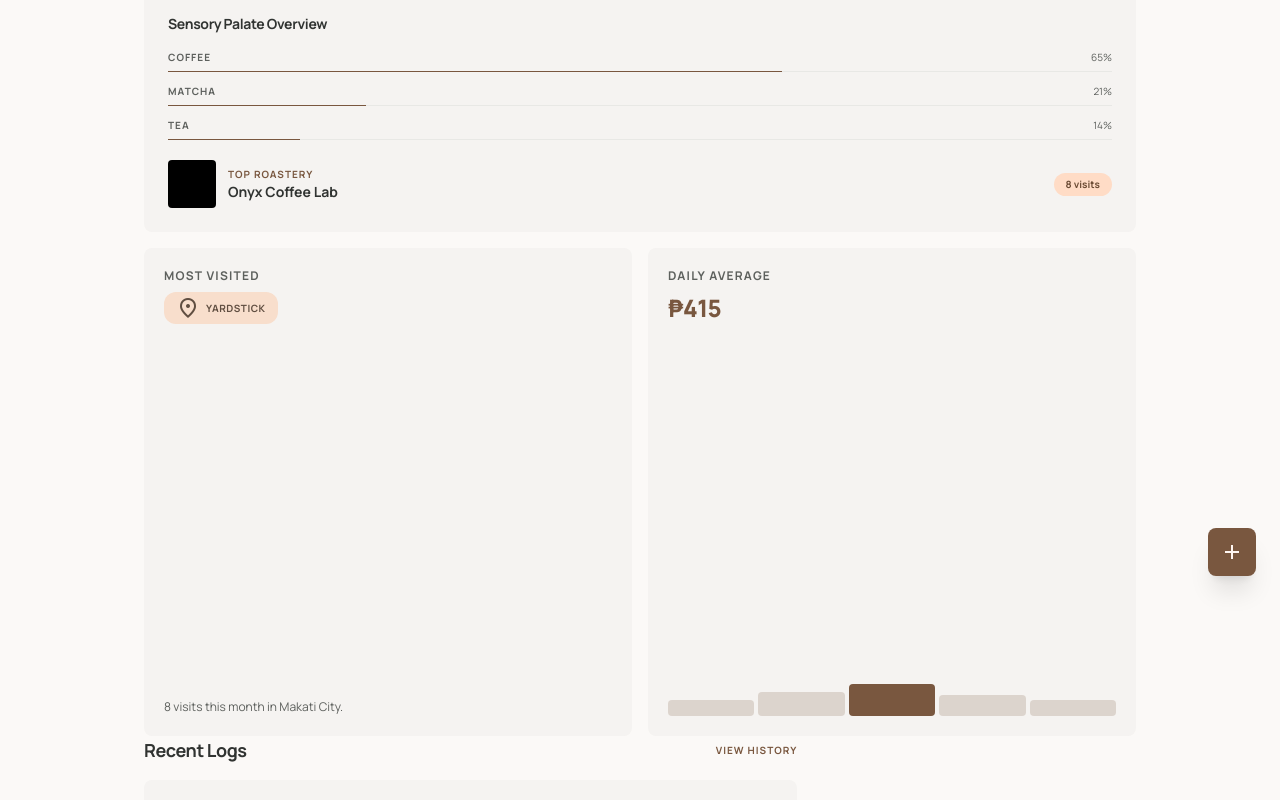
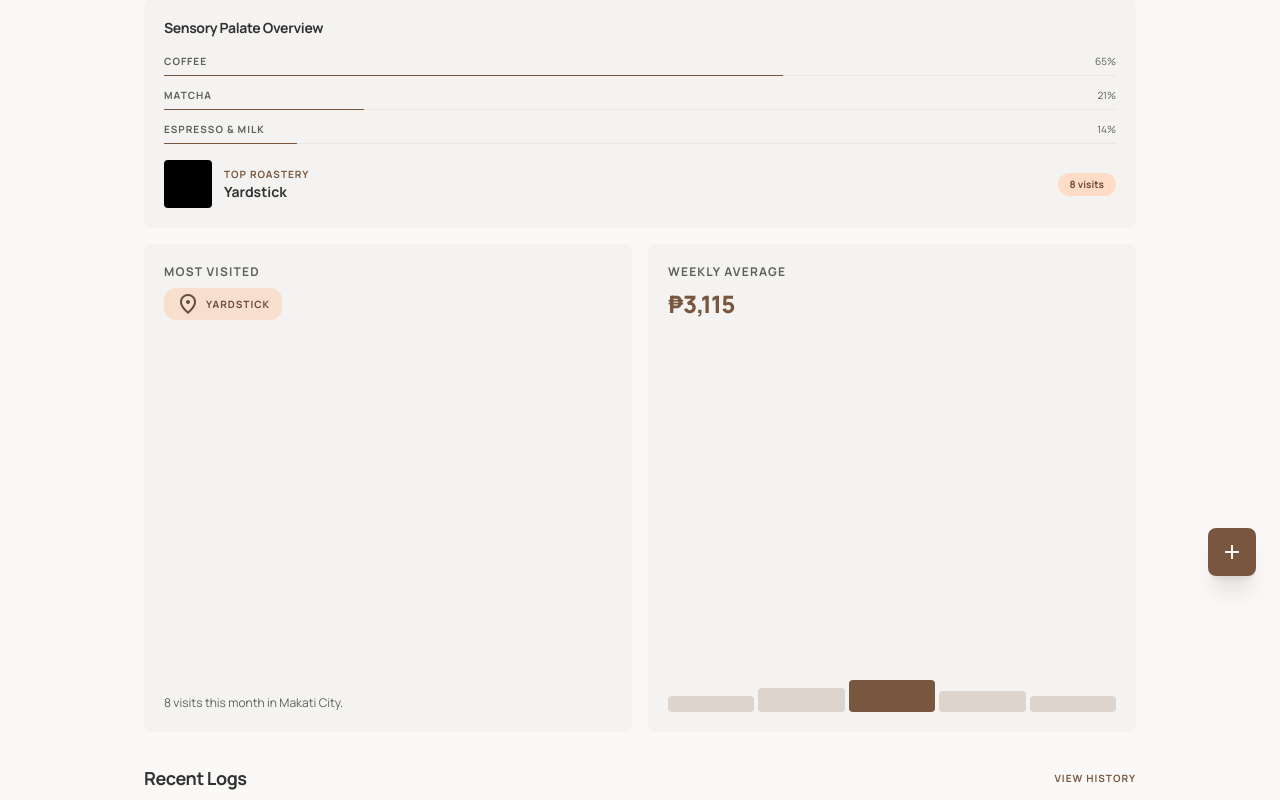
Before and after one commit to airemcs/brew-memoir, a Next.js app: page / in a window 1280 px wide. Shown: the part 200-1000 px from the top of the page. Built offline with nearby package versions, Linux system fonts and the light colour scheme.

Commit message:
Clean Paddings

```diff
--- a/src/app/page.tsx
+++ b/src/app/page.tsx
@@ -1,5 +1,5 @@
 import Link from "next/link";
-import type { BeverageCategory, CategoryBreakdown, IEntry, OverviewStats } from "@/types";
+import type { BeverageCategory, IEntry, OverviewStats } from "@/types";
 
 // ---------------------------------------------------------------------------
 // Data layer — replace these with async DB / API calls when backend is ready.
@@ -7,27 +7,48 @@ import type { BeverageCategory, CategoryBreakdown, IEntry, OverviewStats } from
 // so swapping in real data requires only changing the function bodies.
 // ---------------------------------------------------------------------------
 
-function getMonthLabel(): string {
-  return "September";
+// Replace with: GET /api/analytics/budget — user's monthly budget + current spend
+function getBudgetStats(): { totalSpent: number; budgetAmount: number } {
+  return { totalSpent: 12450, budgetAmount: 17292 };
 }
 
+// Replace with: currentMonth from GET /api/analytics/overview
 function getOverviewStats(): OverviewStats["currentMonth"] {
   return {
-    totalSpent: 212.8,
-    totalDrinks: 42,
-    averagePerDrink: 1300.5,
-    topChoices: ["Ceremonial Matcha", "Hojicha Latte", "Ethiopian Pour Over"],
+    totalSpent: 12450,
+    totalDrinks: 37,
+    averagePerDrink: 336,
+    topChoices: ["Spanish Latte", "Iced Matcha Latte", "Pour Over"],
     categoryBreakdown: [
-      { category: "Coffee", count: 27, total: 138.32, percentage: 65 },
-      { category: "Matcha", count: 9, total: 48.6, percentage: 21 },
-      { category: "Tea", count: 6, total: 25.88, percentage: 14 },
+      { category: "Coffee", count: 20, total: 7200, percentage: 65 },
+      { category: "Matcha", count: 5, total: 2100, percentage: 21 },
+      { category: "Espresso & Milk", count: 12, total: 3150, percentage: 14 },
     ],
   };
 }
 
 // Swap for a real aggregation query (e.g. top cafe by visit count this month)
 function getTopCafe(): { name: string; visits: number; photoUrl: string | null } {
-  return { name: "Onyx Coffee Lab", visits: 8, photoUrl: null };
+  return { name: "Yardstick", visits: 8, photoUrl: null };
+}
+
+// Replace with: top cafe by visit count from GET /api/analytics/overview
+function getMostVisited(): {
+  name: string;
+  neighborhood: string;
+  visits: number;
+  mapPhotoUrl: string | null;
+} {
+  return { name: "Yardstick", neighborhood: "Makati City", visits: 8, mapPhotoUrl: null };
+}
+
+// Replace with: totalSpent / weeks_elapsed from GET /api/analytics/overview
+// trend: 5 weekly values normalized 0–1, oldest → newest
+function getWeeklyAverageStats(): {
+  average: number;
+  trend: [number, number, number, number, number];
+} {
+  return { average: 3115, trend: [0.5, 0.75, 1.0, 0.67, 0.5] };
 }
 
 function getRecentEntries(): (IEntry & { displayDate: string })[] {
@@ -100,51 +121,13 @@ function getRecentEntries(): (IEntry & { displayDate: string })[] {
 }
 
 // ---------------------------------------------------------------------------
-// New widget data — replace bodies with real API/DB calls when backend is ready.
-// Return types match src/types/index.ts so swapping in live data is a one-liner.
-// ---------------------------------------------------------------------------
-
-// Replace with: GET /api/analytics/budget — user's monthly budget + current spend
-function getBudgetStats(): { totalSpent: number; budgetAmount: number } {
-  return { totalSpent: 12450, budgetAmount: 17292 };
-}
-
-// Replace with: currentMonth.categoryBreakdown from GET /api/analytics/overview
-function getConsumptionBreakdown(): Pick<CategoryBreakdown, "category" | "count">[] {
-  return [
-    { category: "Coffee", count: 20 },
-    { category: "Matcha", count: 5 },
-    { category: "Espresso & Milk", count: 12 },
-  ];
-}
-
-// Replace with: top cafe by visit count from GET /api/analytics/overview
-function getMostVisited(): {
-  name: string;
-  neighborhood: string;
-  visits: number;
-  mapPhotoUrl: string | null;
-} {
-  return { name: "Yardstick", neighborhood: "Makati City", visits: 8, mapPhotoUrl: null };
-}
-
-// Replace with: totalSpent / active days from GET /api/analytics/overview
-// weeklyTrend: 5 values normalized 0–1, oldest → newest
-function getDailyAverageStats(): {
-  average: number;
-  weeklyTrend: [number, number, number, number, number];
-} {
-  return { average: 415, weeklyTrend: [0.5, 0.75, 1.0, 0.67, 0.5] };
-}
-
-// ---------------------------------------------------------------------------
 // Helpers
 // ---------------------------------------------------------------------------
 
 function formatPrice(amount: number): string {
   return amount.toLocaleString("en-PH", {
-    minimumFractionDigits: 2,
-    maximumFractionDigits: 2,
+    minimumFractionDigits: 0,
+    maximumFractionDigits: 0,
   });
 }
 
@@ -184,40 +167,26 @@ function Stars({ rating }: { rating: number }) {
 // ---------------------------------------------------------------------------
 
 export default function HomePage() {
-  const month = getMonthLabel();
+  const budget = getBudgetStats();
   const stats = getOverviewStats();
   const topCafe = getTopCafe();
+  const mostVisited = getMostVisited();
+  const weeklyAvg = getWeeklyAverageStats();
   const entries = getRecentEntries();
 
-  // New widget data
-  const budget = getBudgetStats();
-  const consumption = getConsumptionBreakdown();
-  const mostVisited = getMostVisited();
-  const dailyAvg = getDailyAverageStats();
   const budgetPercent = Math.min(100, Math.round((budget.totalSpent / budget.budgetAmount) * 100));
-
-  const categoryText = stats.categoryBreakdown
-    .map((c) => `${c.percentage}% ${c.category}`)
-    .join(", ");
 
   return (
     <>
       {/* ── Top App Bar ── */}
       <header className="fixed top-0 left-0 w-full z-50 bg-surface flex justify-between items-center px-4 py-3">
         <div className="flex items-center gap-2">
-          <span className="material-symbols-outlined text-primary text-xl">
-            local_cafe
-          </span>
-          <h1 className="text-base font-bold tracking-[-0.02em] text-primary">
-            Brew Memoir
-          </h1>
+          <span className="material-symbols-outlined text-primary text-xl">local_cafe</span>
+          <h1 className="text-base font-bold tracking-[-0.02em] text-primary">Brew Memoir</h1>
         </div>
 
         <nav className="hidden md:flex gap-6 items-center">
-          <Link
-            href="/"
-            className="text-primary font-bold text-[10px] uppercase tracking-widest"
-          >
+          <Link href="/" className="text-primary font-bold text-[10px] uppercase tracking-widest">
             Journal
           </Link>
           <Link
@@ -252,20 +221,21 @@ export default function HomePage() {
       </header>
 
       {/* ── Main content ── */}
-      <main className="pt-16 pb-24 px-4 max-w-5xl mx-auto">
+      <main className="pt-16 pb-24 px-4 max-w-5xl mx-auto space-y-8">
+
         {/* Monthly Spend Budget */}
-        <section className="space-y-4 mb-6 pt-4">
+        <section className="space-y-4 pt-4">
           <div className="flex justify-between items-end">
             <div>
-              <span className="text-[10px] font-medium tracking-widest uppercase text-on-surface-variant">
+              <span className="text-[10px] font-medium uppercase tracking-widest text-on-surface-variant">
                 Monthly Spend
               </span>
               <h2 className="text-4xl font-extrabold tracking-tight text-on-background">
-                ₱{budget.totalSpent.toLocaleString("en-PH")}
+                ₱{formatPrice(budget.totalSpent)}
               </h2>
             </div>
             <div className="text-right">
-              <span className="text-[10px] font-medium tracking-widest uppercase text-primary">
+              <span className="text-[10px] font-medium uppercase tracking-widest text-primary">
                 Budget Status
               </span>
               <p className="text-sm font-semibold text-on-surface-variant">
@@ -283,8 +253,9 @@ export default function HomePage() {
 
         {/* Bento Grid */}
         <div className="grid grid-cols-2 gap-4">
-            {/* Sensory Palate Overview card — col-span-2 */}
-            <div className="col-span-2 bg-surface-container-low p-6 rounded-xl space-y-4">
+
+          {/* Sensory Palate Overview */}
+          <div className="col-span-2 bg-surface-container-low p-5 rounded-xl space-y-4">
             <h3 className="font-bold text-sm tracking-tight text-on-surface">
               Sensory Palate Overview
             </h3>
@@ -311,7 +282,7 @@ export default function HomePage() {
               ))}
             </div>
 
-              <div className="pt-1 flex items-center gap-3">
+            <div className="flex items-center gap-3">
               {/* Cafe photo — swap src for topCafe.photoUrl when backend is ready */}
               <div className="w-12 h-12 rounded-lg bg-black shrink-0 overflow-hidden">
                 {topCafe.photoUrl && (
@@ -339,14 +310,14 @@ export default function HomePage() {
           {/* Most Visited */}
           <div className="bg-surface-container-low rounded-xl p-5 flex flex-col justify-between aspect-square relative overflow-hidden">
             <div className="relative z-10">
-                <h3 className="text-xs font-bold tracking-widest uppercase text-on-surface-variant mb-2">
+              <h3 className="text-xs font-bold uppercase tracking-widest text-on-surface-variant mb-2">
                 Most Visited
               </h3>
               <div className="inline-flex items-center gap-1.5 bg-secondary-container px-3 py-1 rounded-full">
                 <span className="material-symbols-outlined text-xs text-on-secondary-container">
                   location_on
                 </span>
-                  <span className="text-[10px] font-bold text-on-secondary-container uppercase tracking-wider">
+                <span className="text-[10px] font-bold uppercase tracking-widest text-on-secondary-container">
                   {mostVisited.name}
                 </span>
               </div>
@@ -366,19 +337,19 @@ export default function HomePage() {
             </p>
           </div>
 
-            {/* Daily Average */}
+          {/* Weekly Average */}
           <div className="bg-surface-container-low rounded-xl p-5 flex flex-col justify-between aspect-square">
             <div>
-                <h3 className="text-xs font-bold tracking-widest uppercase text-on-surface-variant mb-2">
-                  Daily Average
+              <h3 className="text-xs font-bold uppercase tracking-widest text-on-surface-variant mb-2">
+                Weekly Average
               </h3>
               <div className="text-2xl font-extrabold tracking-tight text-primary">
-                  ₱{dailyAvg.average.toLocaleString("en-PH")}
+                ₱{formatPrice(weeklyAvg.average)}
               </div>
             </div>
-              {/* weeklyTrend: 5 values normalized 0–1, oldest → newest */}
+            {/* trend: 5 weekly values normalized 0–1, oldest → newest */}
             <div className="flex items-end gap-1 h-8">
-                {dailyAvg.weeklyTrend.map((v, i) => (
+              {weeklyAvg.trend.map((v, i) => (
                 <div
                   key={i}
                   className={`w-full rounded-sm ${i === 2 ? "bg-primary" : "bg-primary/20"}`}
@@ -387,13 +358,12 @@ export default function HomePage() {
               ))}
             </div>
           </div>
+
         </div>
 
-        {/* Bento grid */}
-        <div className="grid grid-cols-1 lg:grid-cols-12 gap-6">
-          {/* Right: recent logs */}
-          <div className="lg:col-span-8">
-            <div className="flex items-center justify-between mb-4">
+        {/* Recent Logs */}
+        <section className="space-y-4">
+          <div className="flex items-center justify-between">
             <h3 className="text-lg font-bold tracking-tight">Recent Logs</h3>
             <Link
               href="/profile/history"
@@ -402,7 +372,6 @@ export default function HomePage() {
               View History
             </Link>
           </div>
-
           <div className="bg-surface-container-low rounded-xl overflow-hidden">
             {entries.map((entry, idx) => (
               <Link
@@ -418,19 +387,14 @@ export default function HomePage() {
                       </span>
                     </div>
                     <div className="space-y-0.5">
-                        <div className="font-bold text-sm text-on-surface">
-                          {entry.cafeName}
-                        </div>
-                        <div className="text-xs text-on-surface-variant">
-                          {entry.beverageName}
-                        </div>
+                      <div className="font-bold text-sm text-on-surface">{entry.cafeName}</div>
+                      <div className="text-xs text-on-surface-variant">{entry.beverageName}</div>
                     </div>
                   </div>
                   <div className="font-bold text-sm text-on-surface">
                     ₱{formatPrice(entry.totalPrice)}
                   </div>
                 </div>
-
                 <div className="flex items-center justify-between pl-14">
                   <Stars rating={entry.rating} />
                   <div className="text-[10px] font-medium uppercase tracking-widest text-on-surface-variant opacity-70">
@@ -440,8 +404,8 @@ export default function HomePage() {
               </Link>
             ))}
           </div>
-          </div>
-        </div>
+        </section>
+
       </main>
 
       {/* ── FAB ── */}
@@ -463,27 +427,21 @@ export default function HomePage() {
           className="flex flex-col items-center justify-center bg-secondary-container text-on-secondary-container rounded-lg px-3 py-1 transition-all"
         >
           <span className="material-symbols-outlined text-xl">menu_book</span>
-          <span className="text-[9px] uppercase tracking-widest font-bold mt-0.5">
-            Journal
-          </span>
+          <span className="text-[9px] uppercase tracking-widest font-bold mt-0.5">Journal</span>
         </Link>
         <Link
           href="/cafes"
           className="flex flex-col items-center justify-center text-on-surface-variant px-3 py-1 hover:text-primary transition-all"
         >
           <span className="material-symbols-outlined text-xl">store</span>
-          <span className="text-[9px] uppercase tracking-widest font-medium mt-0.5">
-            Cafes
-          </span>
+          <span className="text-[9px] uppercase tracking-widest font-medium mt-0.5">Cafes</span>
         </Link>
         <Link
           href="/profile"
           className="flex flex-col items-center justify-center text-on-surface-variant px-3 py-1 hover:text-primary transition-all"
         >
           <span className="material-symbols-outlined text-xl">person</span>
-          <span className="text-[9px] uppercase tracking-widest font-medium mt-0.5">
-            Profile
-          </span>
+          <span className="text-[9px] uppercase tracking-widest font-medium mt-0.5">Profile</span>
         </Link>
       </nav>
     </>
```
Lines whose indentation alone changed are shown as unchanged.
